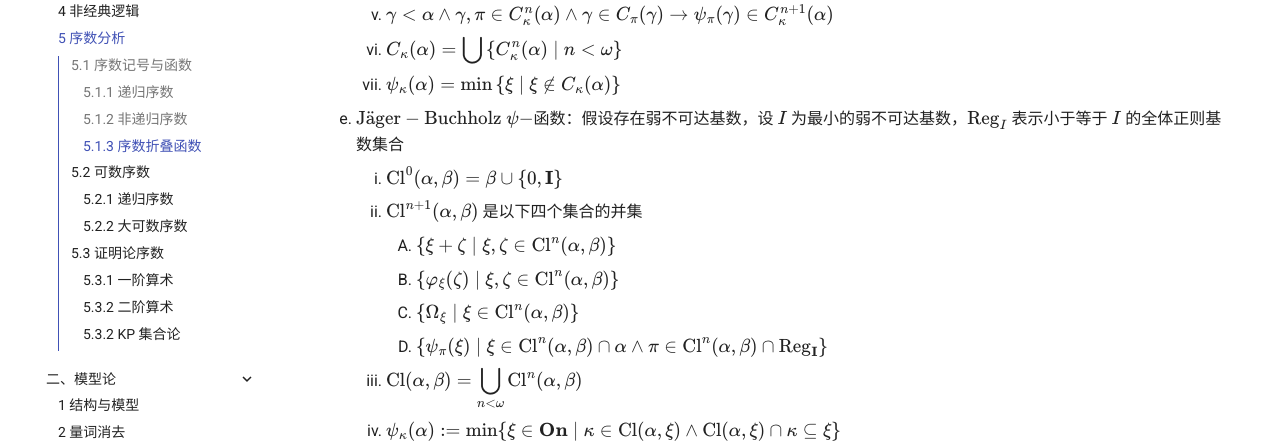
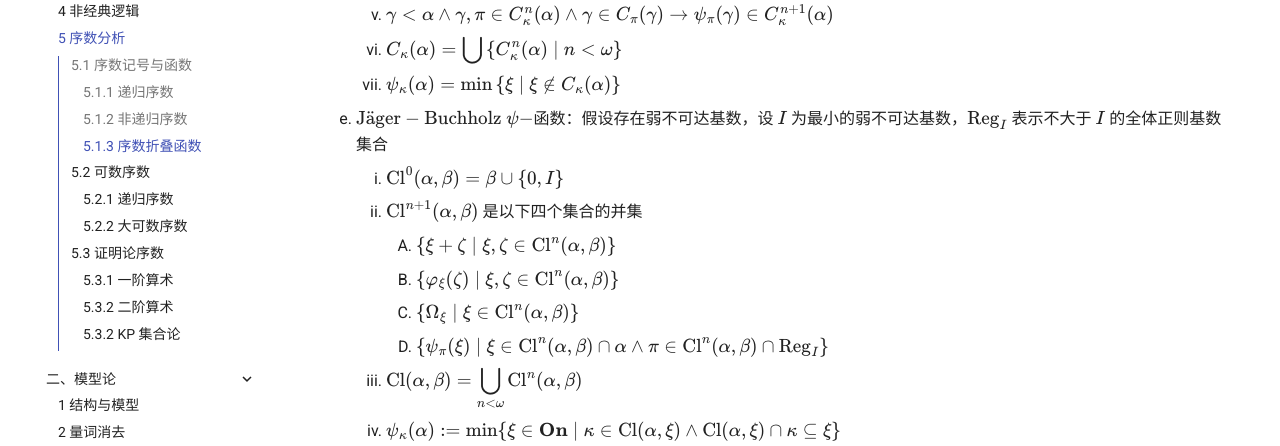
Before and after one commit to ShiinaHiiragi/note, an MkDocs documentation site: the page built from docs/logic/prf/ord.md, in a window 1280 px wide and 900 px high, scrolled down 2547 px. Shown: the part 151-597 px from the top of the window. Built offline with MkDocs 1.6.1 and Material for MkDocs 9.7.7, drawn with Linux system fonts in a browser that asks for light colours; comment, search, counter and statistics services are not loaded; some of the changed text lies outside the part shown.

Commit message:
clarify ord

```diff
--- a/docs/logic/prf/ord.md
+++ b/docs/logic/prf/ord.md
@@ -86,13 +86,13 @@
         6. $C_{\kappa}(\alpha)={\displaystyle \bigcup\left\{C_{\kappa}^{n}(\alpha) \mid n<\omega\right\}}$
         7. $\psi_{\kappa}(\alpha)=\min \left\{\xi \mid \xi \notin C_{\kappa}(\alpha)\right\}$
 
-    5. $\text{J}\ddot{\mathrm{a}}\text{ger}-\text{Buchholz} \ \psi-$函数：假设存在弱不可达基数，设 $I$ 为最小的弱不可达基数，$\mathrm{Reg}_{I}$ 表示小于等于 $I$ 的全体正则基数集合
-        1. $\mathrm{Cl}^{0}(\alpha, \beta)=\beta \cup\{0, \mathbf{I}\}$
+    5. $\text{J}\ddot{\mathrm{a}}\text{ger}-\text{Buchholz} \ \psi-$函数：假设存在弱不可达基数，设 $I$ 为最小的弱不可达基数，$\mathrm{Reg}_{I}$ 表示不大于 $I$ 的全体正则基数集合
+        1. $\mathrm{Cl}^{0}(\alpha, \beta)=\beta \cup\{0, I\}$
         2. $\mathrm{Cl}^{n+1}(\alpha, \beta)$ 是以下四个集合的并集
             1. $\left\{\xi+\zeta \mid \xi, \zeta \in \mathrm{Cl}^{n}(\alpha, \beta)\right\}$
             2. $\left\{\varphi_{\xi}(\zeta) \mid \xi, \zeta \in \mathrm{Cl}^{n}(\alpha, \beta)\right\}$
             3. $\left\{\Omega_{\xi} \mid \xi \in \mathrm{Cl}^{n}(\alpha, \beta)\right\}$
-            4. $\left\{\psi_{\pi}(\xi) \mid \xi \in \mathrm{Cl}^{n}(\alpha, \beta) \cap \alpha \wedge \pi \in \mathrm{Cl}^{n}(\alpha, \beta) \cap \operatorname{Reg}_{\mathbf{I}}\right\}$
+            4. $\left\{\psi_{\pi}(\xi) \mid \xi \in \mathrm{Cl}^{n}(\alpha, \beta) \cap \alpha \wedge \pi \in \mathrm{Cl}^{n}(\alpha, \beta) \cap \operatorname{Reg}_{I}\right\}$
         3. $\mathrm{Cl}(\alpha, \beta)={\displaystyle \bigcup_{n<\omega} \mathrm{Cl}^{n}(\alpha, \beta)}$
         4. $\psi_{\kappa}(\alpha):=\min \{\xi \in \mathbf{On} \mid \kappa \in \mathrm{Cl}(\alpha, \xi) \wedge \mathrm{Cl}(\alpha, \xi) \cap \kappa \subseteq \xi\}$
 
@@ -145,10 +145,12 @@
 3. $\text{Veblen}$ 序数系列
     1. 小 $\text{Veblen}$ 序数：$\text{SVO} = \sup \left\{\varphi(1, 0), \varphi(1, 0, 0), \varphi(1, 0, 0, 0), \cdots\right\}=\varphi \begin{pmatrix} 1 \\ \omega \\ \end{pmatrix}=\theta_{\Omega^\omega}(0)=\psi\left(\Omega^{\Omega^\omega}\right)=\vartheta\left(\Omega^\omega\right)$
     2. 大 $\text{Veblen}$ 序数：$\text{LVO}= \sup \left\{\varphi \begin{pmatrix} 1 \\ 0 \\ \end{pmatrix}, \varphi \begin{pmatrix} 1 \\ \varphi \begin{pmatrix} 1 \\ 0 \\ \end{pmatrix} \\ \end{pmatrix}, \cdots\right\}= \varphi \begin{pmatrix} 1 \\ \varphi \begin{pmatrix} 1 \\ \varphi \begin{pmatrix} 1 \\ \vdots \\ \end{pmatrix} \\ \end{pmatrix} \\ \end{pmatrix}=\theta_{\Omega^{\Omega}}(0)=\psi\left(\Omega^{\Omega^{\Omega}}\right)=\vartheta\left(\Omega^{\Omega}\right)$，是映射 $\xi \mapsto \varphi \begin{pmatrix} 1 \\ \xi \\ \end{pmatrix}$ 的最小不动点
-4. $\text{OCF}$ 定义的序数
+4. $\text{OCF}$ 定义的序数：设递归不可达序数 $I = \pi_2 \wedge \pi_1(\pi_2)$
     1. $\text{Bachmann}-\text{Howard}$ 序数：$\text{BHO} = \psi\left(\psi_{1}(0)\right)$
     2. $\text{Buchholz}$ 序数：$\text{BO} = \psi\left(\Omega_{\omega}\right)$
     3. $\text{Takeuti}-\text{Feferman}-\text{Buchholz}$ 序数：$\text{TFBO} = \psi\left(\varepsilon_{\Omega_{\omega}}+1\right)$
+    4. 扩展 $\text{Buchholz}$ 序数：$\text{EBO} = \psi\left(\psi_{I}(0)\right)$
+    5. $\text{J}\ddot{\mathrm{a}}\text{ger}$ 序数：$\text{JO} = \psi\left(\psi_{\Omega_{I+1}}(0)\right)$
 
 ### 5.2.2 大可数序数
 1. $\text{Church}-\text{Kleene}$ 序数：$\omega_{1}^{\mathrm{CK}} = \Omega_1$，即第一个容许序数
```
